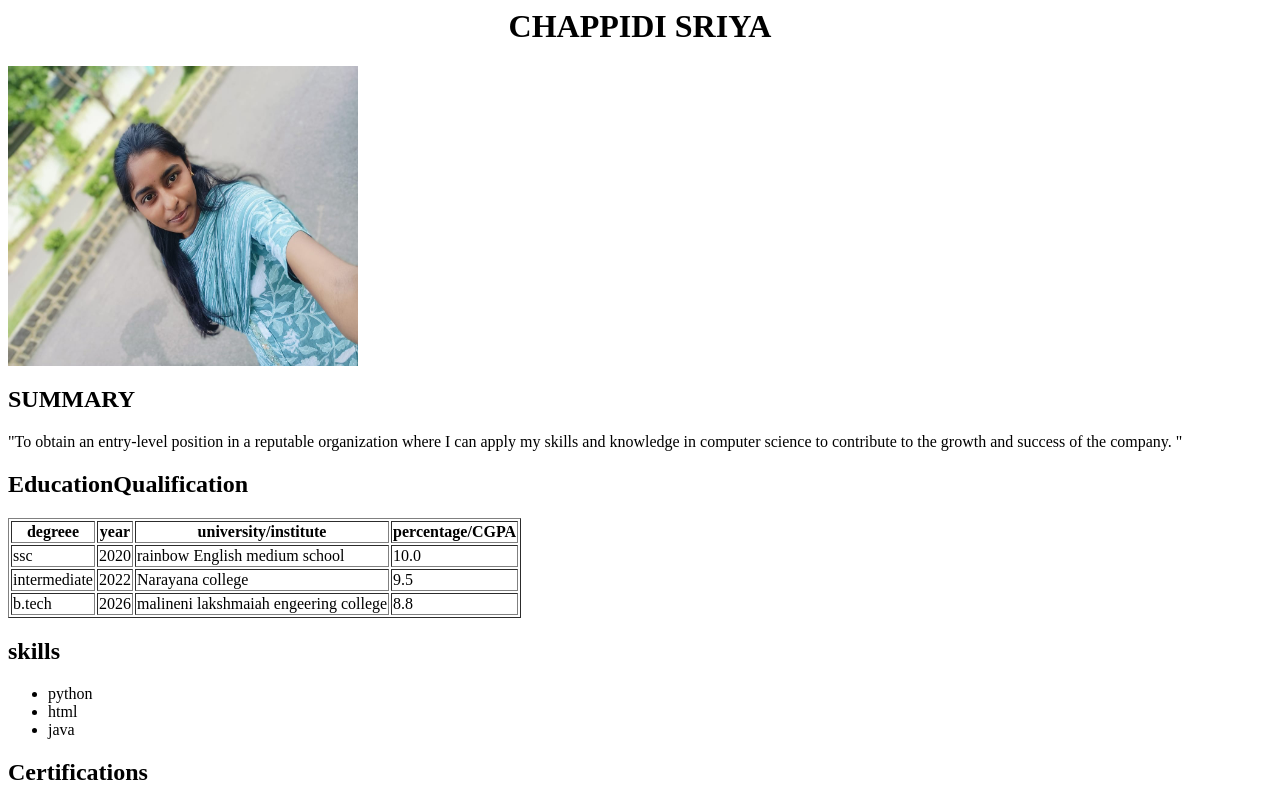
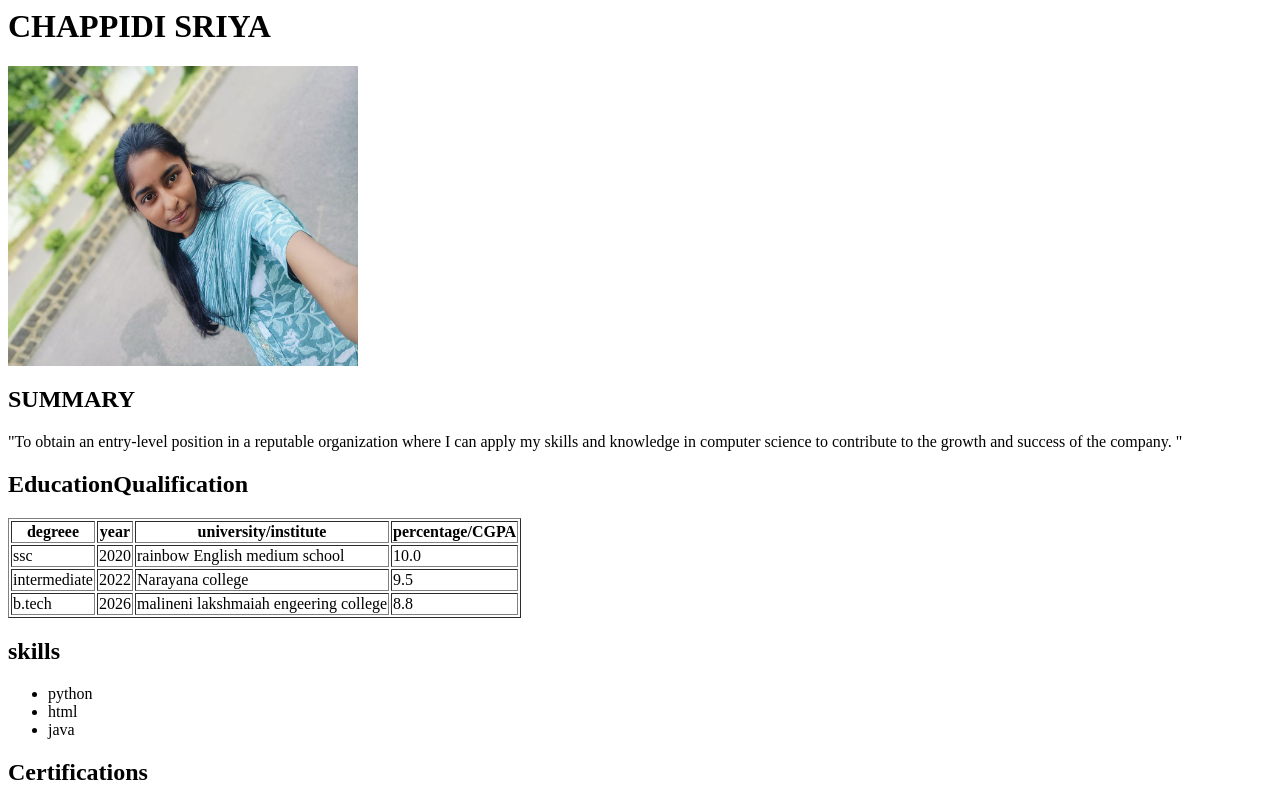
Before and after one commit to sriya123567/Akshaya, a plain HTML site: page index.html in a window 1280 px wide. Shown: the top 800 px of the page. Drawn offline with Linux system fonts and the light colour scheme.

Commit message:
Update index.html

```diff
--- a/index.html
+++ b/index.html
@@ -4,7 +4,7 @@
       <meta name="viewpot" content="width=device-width,intial scale=1.0">
    </head>
    <body>
-      <h1><center>CHAPPIDI SRIYA</center></h1>
+      <h1>CHAPPIDI SRIYA</h1>
       <img src="sriya.jpg"
       alt="image" height="300px" width="350px">
       <h2>SUMMARY</h2>
```
